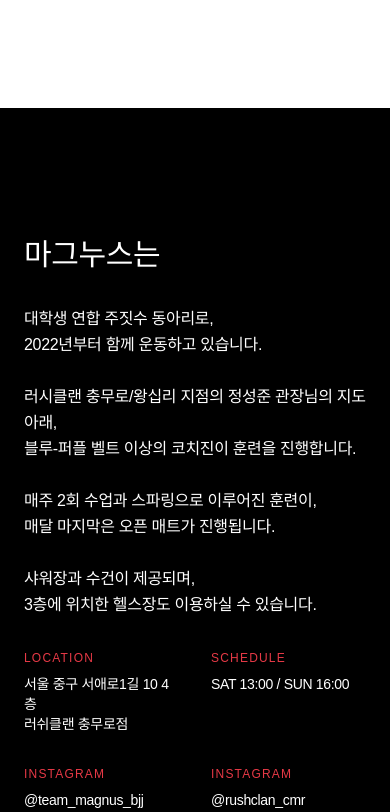
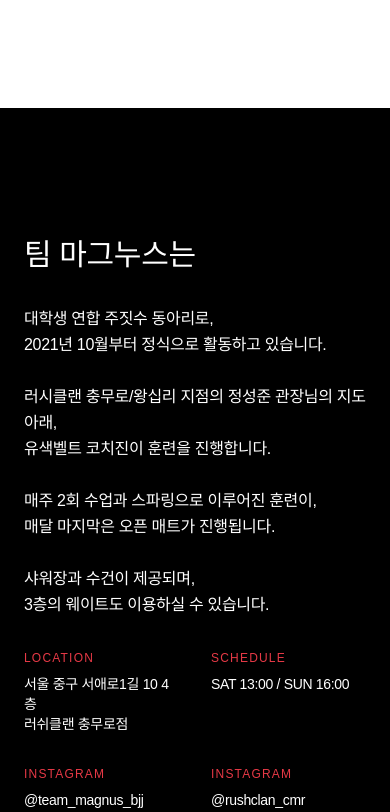
Before and after one commit to gitminhyeok/mobile-attendance-application, a FastAPI app: template templates/index.html in a window 390 px wide. Shown: the part 3212-4024 px from the top of the page. Run offline with FastAPI, Linux system fonts and the light colour scheme; the template is opened without the code that fills it: most values are stand-ins (such as "Sample title", 1, 10 or a date in 2020); grey boxes marked "Sample" are stand-in pictures; some libraries are stand-ins or nearby versions; some web fonts are replaced.

Commit message:
commit: added about info -ver. 1.97

```diff
--- a/templates/index.html
+++ b/templates/index.html
@@ -273,16 +273,16 @@
 <section id="about" class="py-32 bg-black text-white px-6 snap-start">
     <div class="max-w-6xl mx-auto grid grid-cols-1 md:grid-cols-2 gap-20 items-center">
         <div>
-            <h2 class="text-3xl md:text-4xl mb-8 leading-tight">마그누스는</h2>
+            <h2 class="text-3xl md:text-4xl mb-8 leading-tight">팀 마그누스는</h2>
             <p class="ftext-gray-350 leading-relaxed max-w-md mb-8">
                 대학생 연합 주짓수 동아리로, <br/>
-                2022년부터 함께 운동하고 있습니다. <br/><br/>
+                2021년 10월부터 정식으로 활동하고 있습니다. <br/><br/>
                 러시클랜 충무로/왕십리 지점의 정성준 관장님의 지도 아래, <br/>
-                블루-퍼플 벨트 이상의 코치진이 훈련을 진행합니다. <br/><br/>
+                유색벨트 코치진이 훈련을 진행합니다. <br/><br/>
                 매주 2회 수업과 스파링으로 이루어진 훈련이, <br/>
                 매달 마지막은 오픈 매트가 진행됩니다. <br/> <br/>
                 샤워장과 수건이 제공되며, <br/>
-                3층에 위치한 헬스장도 이용하실 수 있습니다. <br/>
+                3층의 웨이트도 이용하실 수 있습니다. <br/>
             </p>
             <div class="grid grid-cols-2 gap-8">
                 <div>
```
